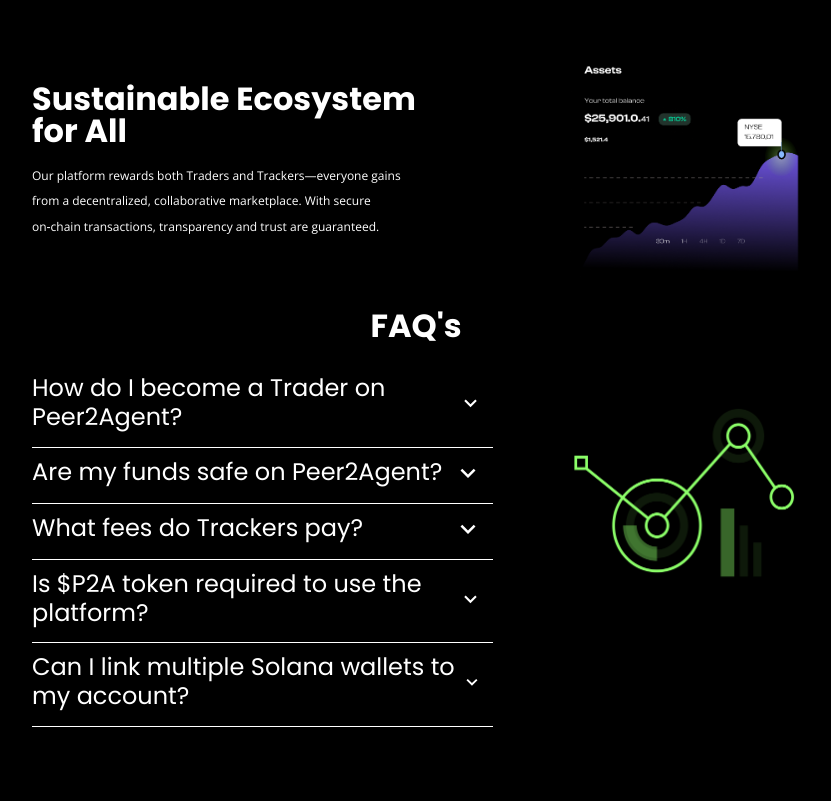
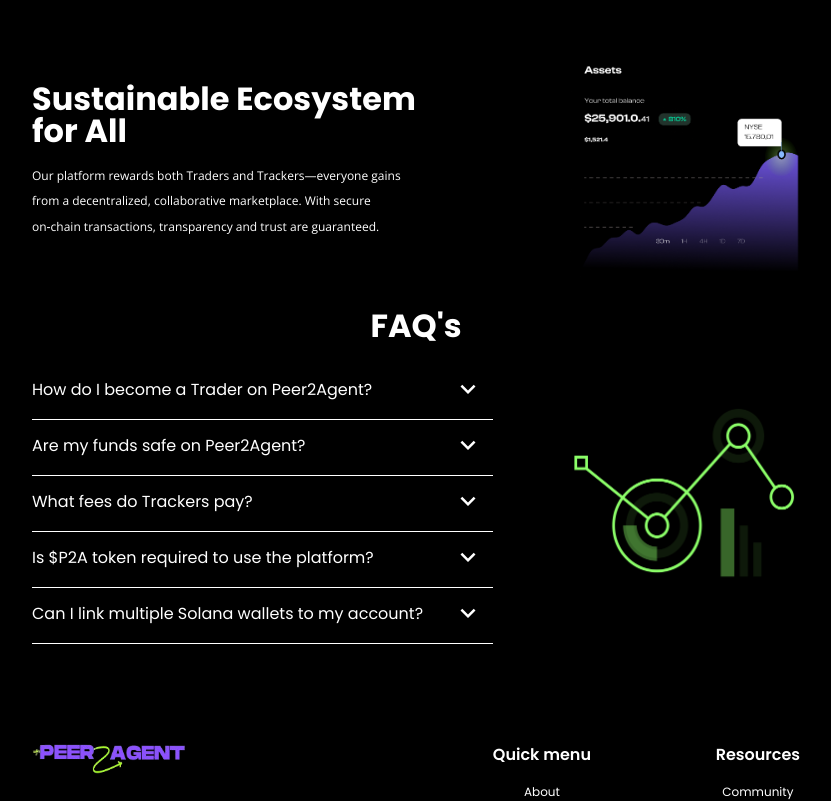
Before and after one commit to peer2agent/front-landing, a React (Vite) app: page / in a window 1280 px wide. Shown: the part 2143-2944 px from the top of the page, without its empty margins (224-1055 px from the left). Built offline with nearby package versions, Linux system fonts and the light colour scheme.

Commit message:
fix: accordion text sizing

```diff
--- a/src/components/ui/Accordion/index.jsx
+++ b/src/components/ui/Accordion/index.jsx
@@ -46,7 +46,7 @@
                     </AccordionQuestion>
                     {openIndex === index && (
                         <AccordionAnswer>
-                            <h3>{question.answer}</h3>
+                            <h4>{question.answer}</h4>
                         </AccordionAnswer>
                     )}
                 </>
--- a/src/components/ui/Accordion/styles.jsx
+++ b/src/components/ui/Accordion/styles.jsx
@@ -22,7 +22,7 @@
 
     h3 {
         font-family: ${({ theme }) => theme.font.primary};
-        font-size: ${({ theme }) => theme.font.sizes.medium};
+        font-size: ${({ theme }) => theme.font.sizes.small};
         color: ${({ theme }) => theme.font.colors.primary};
         line-height: 1.2;
     }
@@ -34,12 +34,6 @@
     & + & {
         margin-top: 10px;
     }
-
-    @media (max-width: 768px) {
-        h3 {
-            font-size: ${({ theme }) => theme.font.sizes.small};
-        }
-    }
 `;
 
 export const AccordionAnswer = styled.div`
@@ -47,9 +41,9 @@
 
     padding: 10px 0;
 
-    h3 {
+    h4 {
         font-family: ${({ theme }) => theme.font.secondary};
-        font-size: ${({ theme }) => theme.font.sizes.medium};
+        font-size: ${({ theme }) => theme.font.sizes.extrasmall};
         color: ${({ theme }) => theme.font.colors.primary};
         line-height: 1.6;
     }
```
